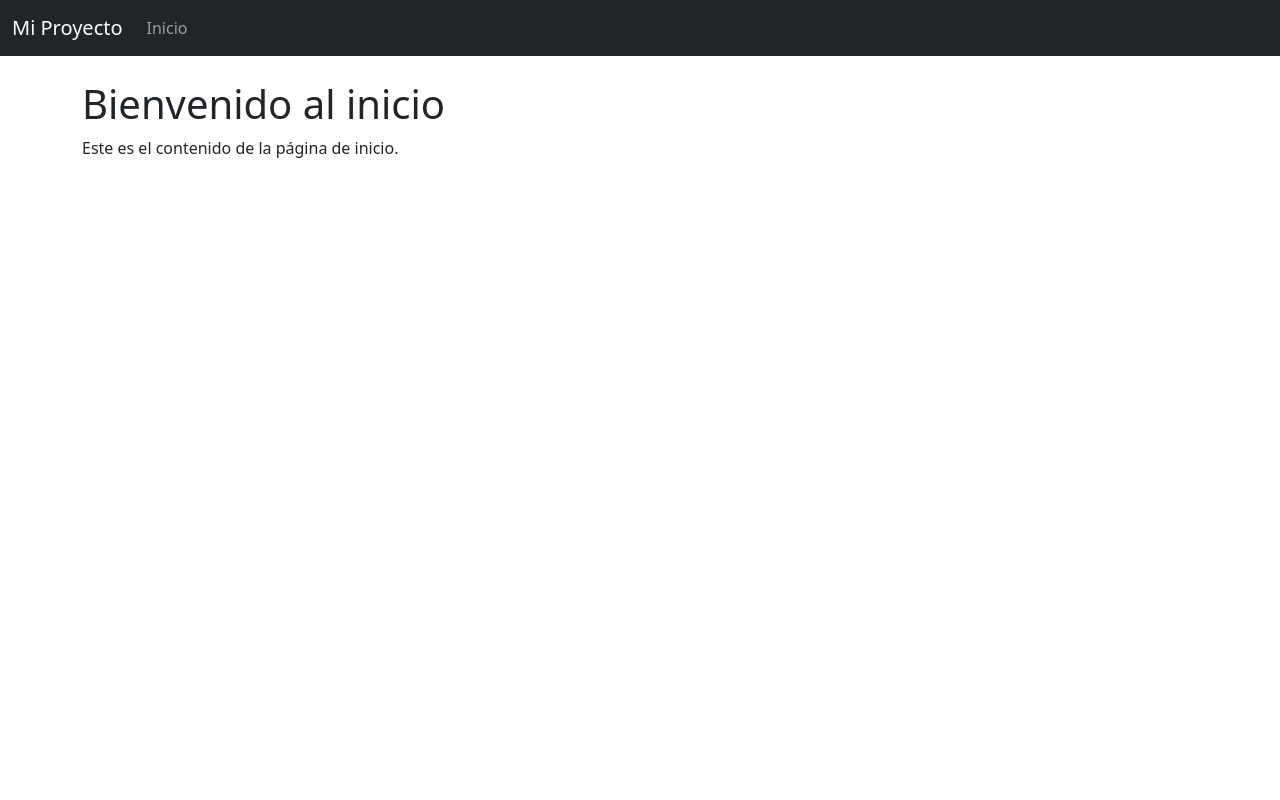
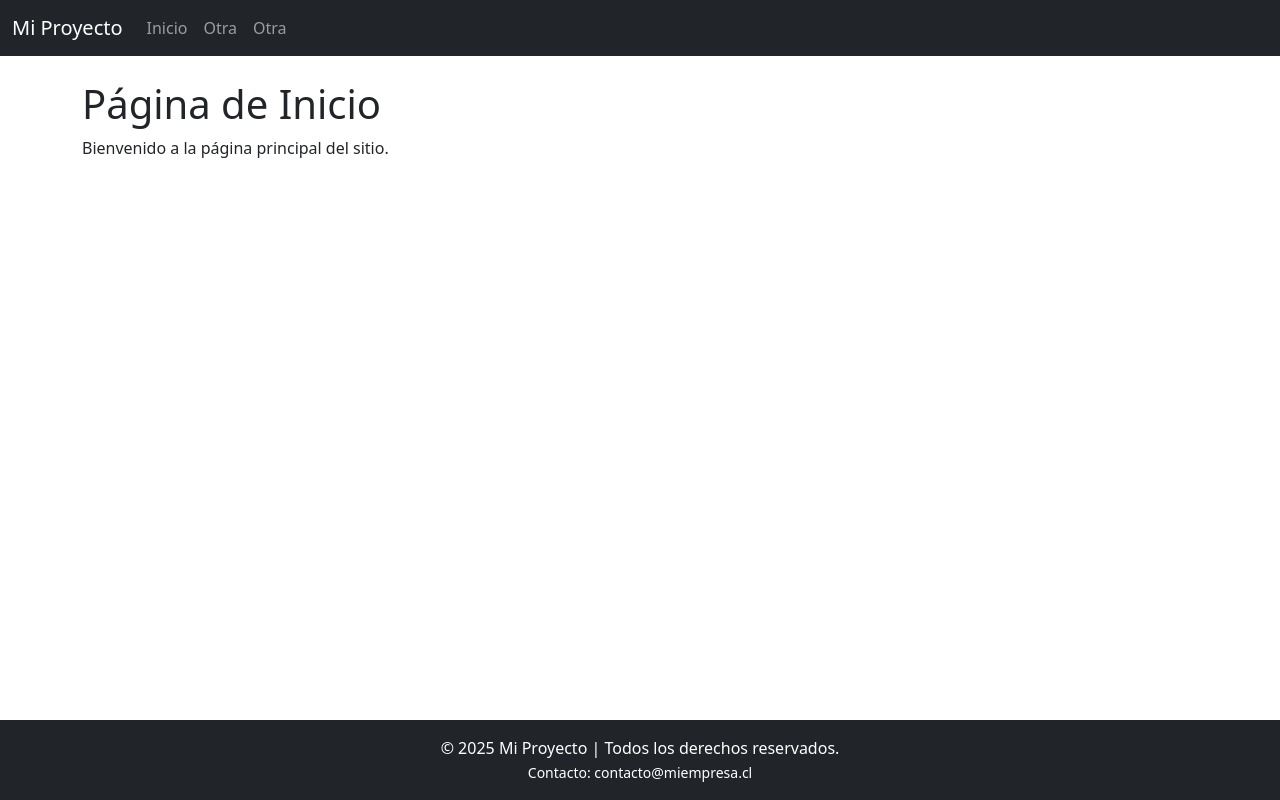
Before and after one commit to MacarenaQuijadaG/DjangoFrontend, a Django app: template info/templates/info/index.html in a window 1280 px wide. Run offline with Django 3.2, Linux system fonts and the light colour scheme; the template is opened without the code that fills it, so the values that code supplies are empty; parts of the project's set-up code (start-up, migrations or seed data) failed here and were passed over.

Commit message:
Se incorpora mas templates como footer y navbar

```diff
--- a/info/templates/info/base.html
+++ b/info/templates/info/base.html
@@ -3,31 +3,20 @@
 <html lang="es">
 <head>
     <meta charset="UTF-8">
-    <title>{% block title %}Mi sitio{% endblock %}</title>
-    <link rel="stylesheet" href="https://cdn.jsdelivr.net/npm/bootstrap@5.3.0/dist/css/bootstrap.min.css">
+    <title>{% block title %}Mi Sitio{% endblock %}</title>
+    <meta name="viewport" content="width=device-width, initial-scale=1">
+    <link href="https://cdn.jsdelivr.net/npm/bootstrap@5.3.0/dist/css/bootstrap.min.css" rel="stylesheet">
 </head>
-<body>
-    <!-- Navbar con Bootstrap -->
-    <nav class="navbar navbar-expand-lg navbar-dark bg-dark">
-        <div class="container-fluid">
-            <a class="navbar-brand" href="/">Mi Proyecto</a>
-            <div class="collapse navbar-collapse">
-                <ul class="navbar-nav me-auto">
-                    <li class="nav-item">
-                        <a class="nav-link" href="{% url 'index' %}">Inicio</a>
-                    </li>
-                    <li class="nav-item">
+<body class="d-flex flex-column min-vh-100">
 
-                    </li>
-                </ul>
-            </div>
-        </div>
-    </nav>
+    {% include 'info/navbar.html' %}
 
-    <!-- Contenido de cada página -->
-    <div class="container mt-4">
-        {% block content %}
-        {% endblock %}
-    </div>
+    <main class="container my-4 flex-grow-1">
+        {% block content %}{% endblock %}
+    </main>
+
+    {% include 'info/footer.html' %}
+
+    <script src="https://cdn.jsdelivr.net/npm/bootstrap@5.3.0/dist/js/bootstrap.bundle.min.js"></script>
 </body>
 </html>
--- /dev/null
+++ b/info/templates/info/footer.html
@@ -0,0 +1,5 @@
+<!-- info/templates/info/_footer.html -->
+<footer class="bg-dark text-white text-center py-3 mt-auto">
+  <p class="mb-0">© 2025 Mi Proyecto | Todos los derechos reservados.</p>
+  <small>Contacto: contacto@miempresa.cl</small>
+</footer>
--- a/info/templates/info/index.html
+++ b/info/templates/info/index.html
@@ -4,6 +4,6 @@
 {% block title %}Inicio{% endblock %}
 
 {% block content %}
-<h1>Bienvenido al inicio</h1>
-<p>Este es el contenido de la página de inicio.</p>
+<h1>Página de Inicio</h1>
+<p>Bienvenido a la página principal del sitio.</p>
 {% endblock %}
--- /dev/null
+++ b/info/templates/info/navbar.html
@@ -0,0 +1,16 @@
+<!-- info/templates/info/_navbar.html -->
+<nav class="navbar navbar-expand-lg navbar-dark bg-dark">
+  <div class="container-fluid">
+    <a class="navbar-brand" href="/">Mi Proyecto</a>
+    <button class="navbar-toggler" type="button" data-bs-toggle="collapse" data-bs-target="#nav">
+      <span class="navbar-toggler-icon"></span>
+    </button>
+    <div class="collapse navbar-collapse" id="nav">
+      <ul class="navbar-nav me-auto">
+        <li class="nav-item"><a class="nav-link" href="{% url 'index' %}">Inicio</a></li>
+        <li class="nav-item"><a class="nav-link" href="">Otra</a></li>
+        <li class="nav-item"><a class="nav-link" href="">Otra</a></li>
+      </ul>
+    </div>
+  </div>
+</nav>
--- a/info/views.py
+++ b/info/views.py
@@ -2,9 +2,7 @@ from django.shortcuts import render
 
 # Create your views here.
 def index(request):
-<<<<<<< HEAD
+
     return render(request, 'info/base.html')
-=======
+
     return render(request, 'info/index.html')
-
->>>>>>> 4389f3ad855d186a2ed5c6c16f87cac0b7865045
```
Also changed, not shown: db.sqlite3 (added).
